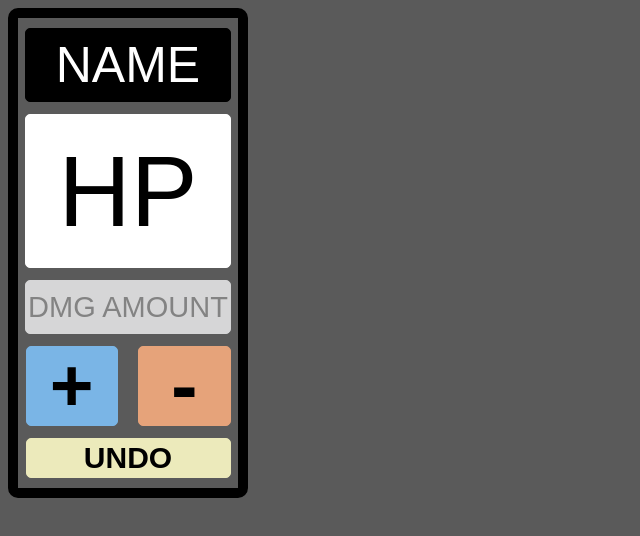
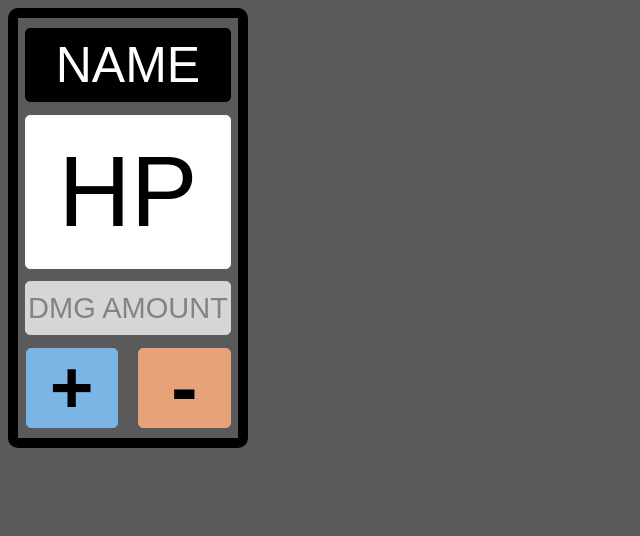
Before and after one commit to potatolauncher-rgb/Enemy_Health_Tracker, a plain HTML site: page index.html in a window 1280 px wide. Shown: the whole page, without its empty margins (0-640 px from the left). Drawn offline with Linux system fonts and the light colour scheme.

Commit message:
Finish Program
I have finished the program for now. There are some other functions I
would like to have it run, but they go beyond the scope of my current
knowledge.

```diff
--- a/index.html
+++ b/index.html
@@ -34,9 +34,7 @@
             -
         </button>
     </div>
-    <button id="undo">
-            UNDO
-    </button>
+
     <script type="text/javascript" src="index.js"></script>
 </body>
 </html>
--- a/index.js
+++ b/index.js
@@ -1,5 +1,6 @@
 document.getElementById('add').onclick = addHealth
 document.getElementById('subtract').onclick = subHealth
+
 
 function addHealth (){
     let boxTwo = parseInt(eHealth.value)
--- a/styles.css
+++ b/styles.css
@@ -4,7 +4,7 @@ body {
     flex-direction: column;
     justify-content: space-between;
     align-items: center;
-    height: 450px;
+    height: 400px;
     width: 200px;
     background-color: #5A5A5A;
     border: 10px solid black;
```
